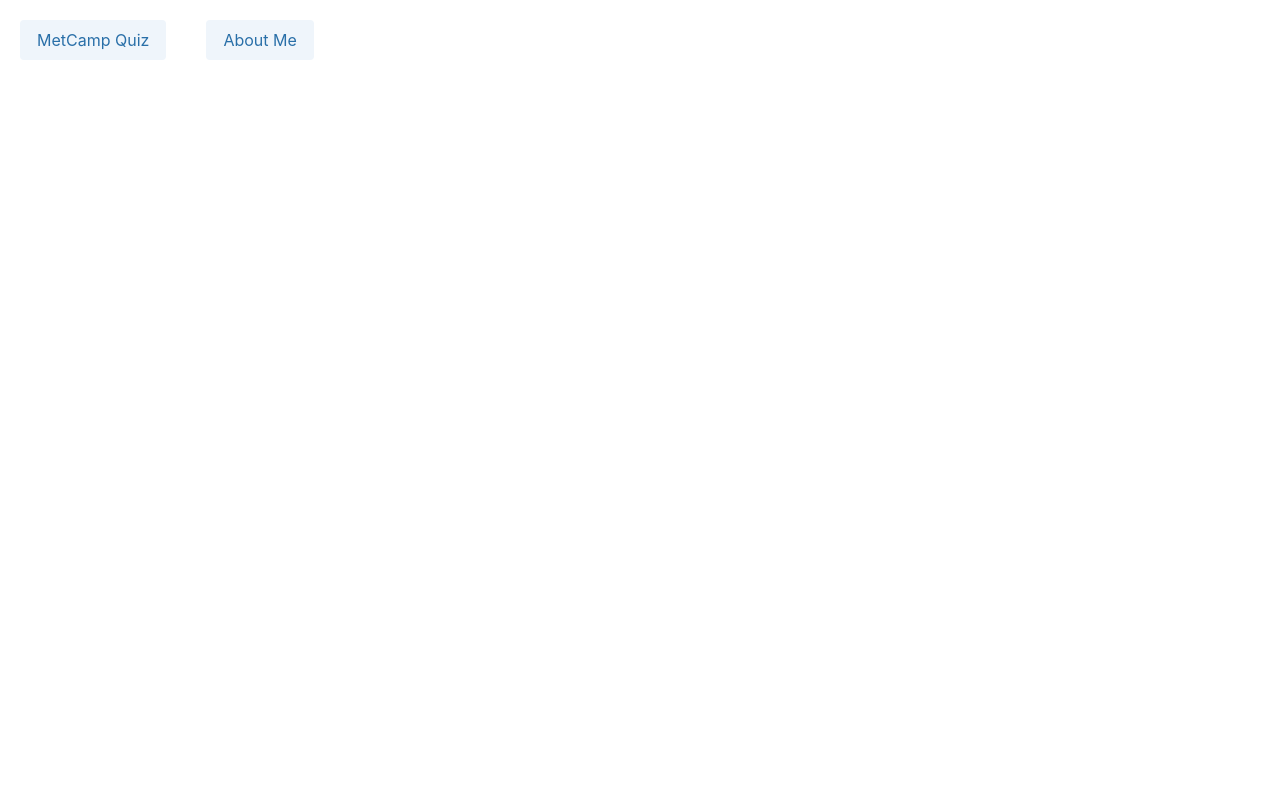
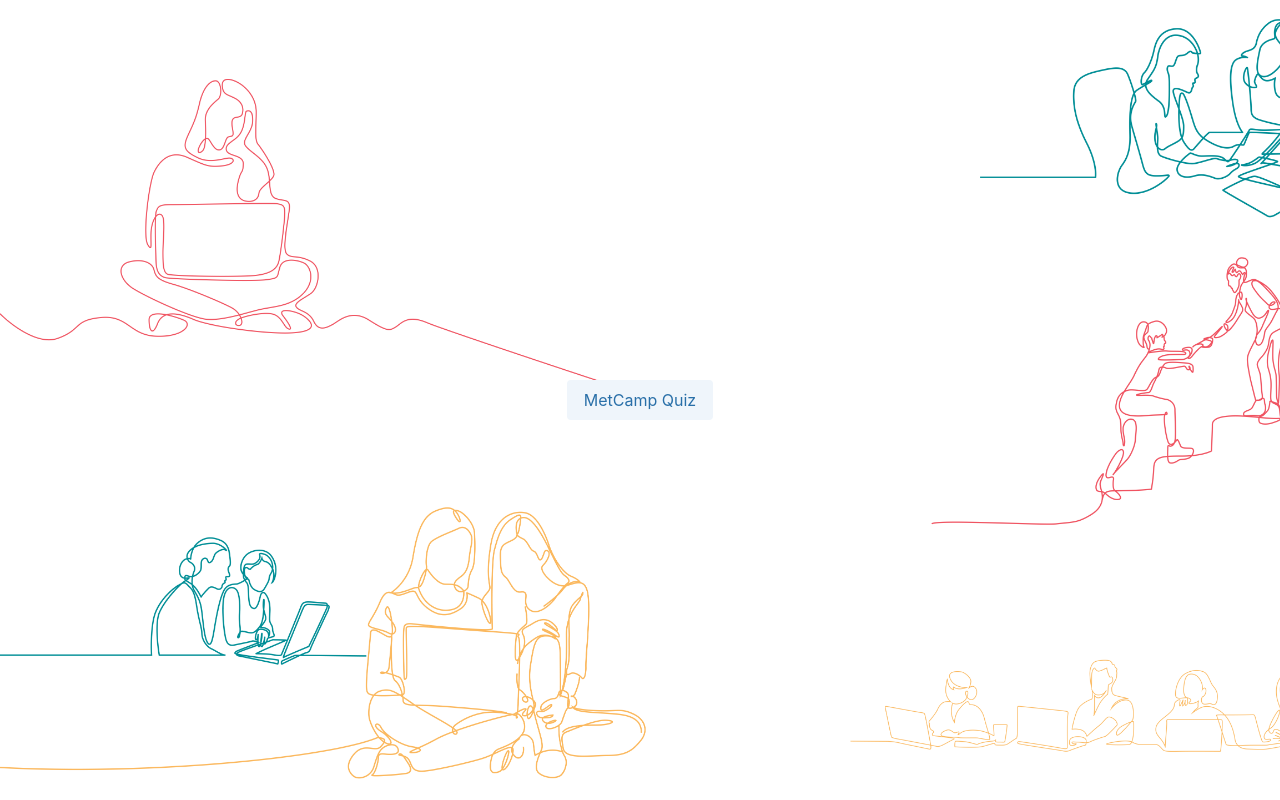
Before and after one commit to SofiaLagoa/meetcampweb-react, a React (Create React App) app: page / in a window 1280 px wide. Built offline with nearby package versions, Linux system fonts and the light colour scheme.

Commit message:
Complete index page

```diff
--- a/src/pages/home/index.js
+++ b/src/pages/home/index.js
@@ -1,19 +1,24 @@
 import Button from "../../components/Button";
 import { useNavigate } from 'react-router-dom';
+import background from "../../assets/background.png";
 
-function Home (){
+function Home() {
     const navigate = useNavigate();
 
     const onClickButton = (url) => {
         navigate(url);
     }
 
-    return(
-        <>
-        <Button onClick={() => onClickButton('/game')} text='MetCamp Quiz' />
-        <Button onClick={() => onClickButton('/about')} text='About Me' />
-        </>
-     )
+    return (
+        <section className="hero is-medium is-fullheight" style={{backgroundImage: `url(${background})`, backgroundSize: `cover`}}>
+            <div className="hero-body">
+                <div className="container has-text-centered">
+                <Button onClick={() => onClickButton('/game')} text='MetCamp Quiz' />
+                {/* <Button onClick={() => onClickButton('/about')} text='About Me' /> */}
+                </div>
+            </div>
+        </section>
+    )
 }
 
 export default Home;
```
Also changed, not shown: src/assets/background.png (added).
